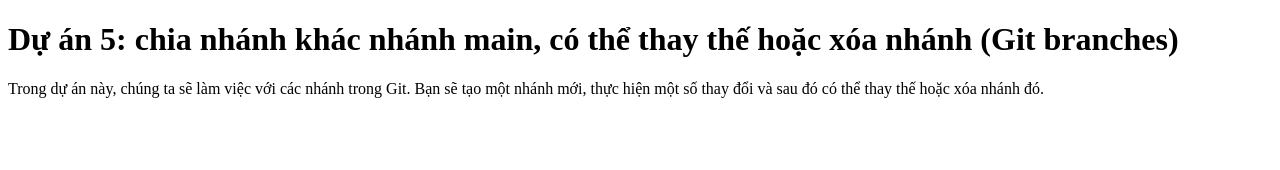
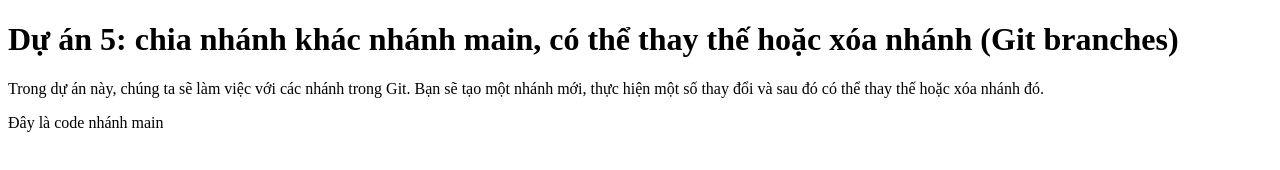
Before and after one commit to dinhduc4829/Du_an_5, a plain HTML site: page index.html in a window 1280 px wide. Drawn offline with Linux system fonts and the light colour scheme.

Commit message:
thêm dòng nhánh main

```diff
--- a/index.html
+++ b/index.html
@@ -15,5 +15,6 @@
       một nhánh mới, thực hiện một số thay đổi và sau đó có thể thay thế hoặc
       xóa nhánh đó.
     </p>
+    <p>Đây là code nhánh main</p>
   </body>
 </html>
```
